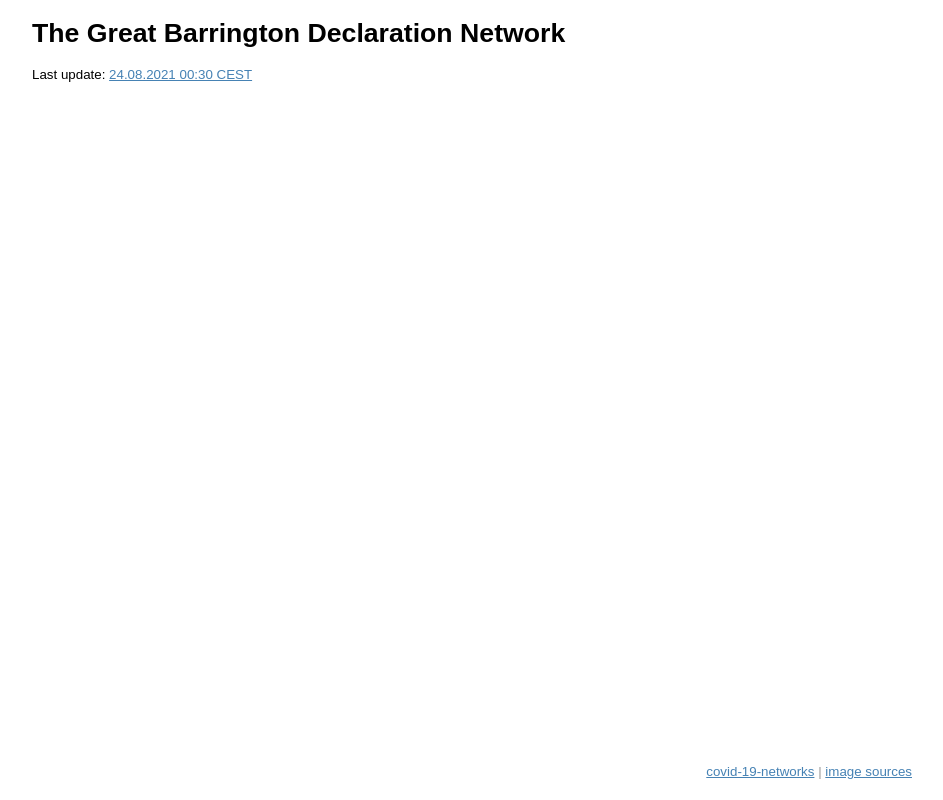
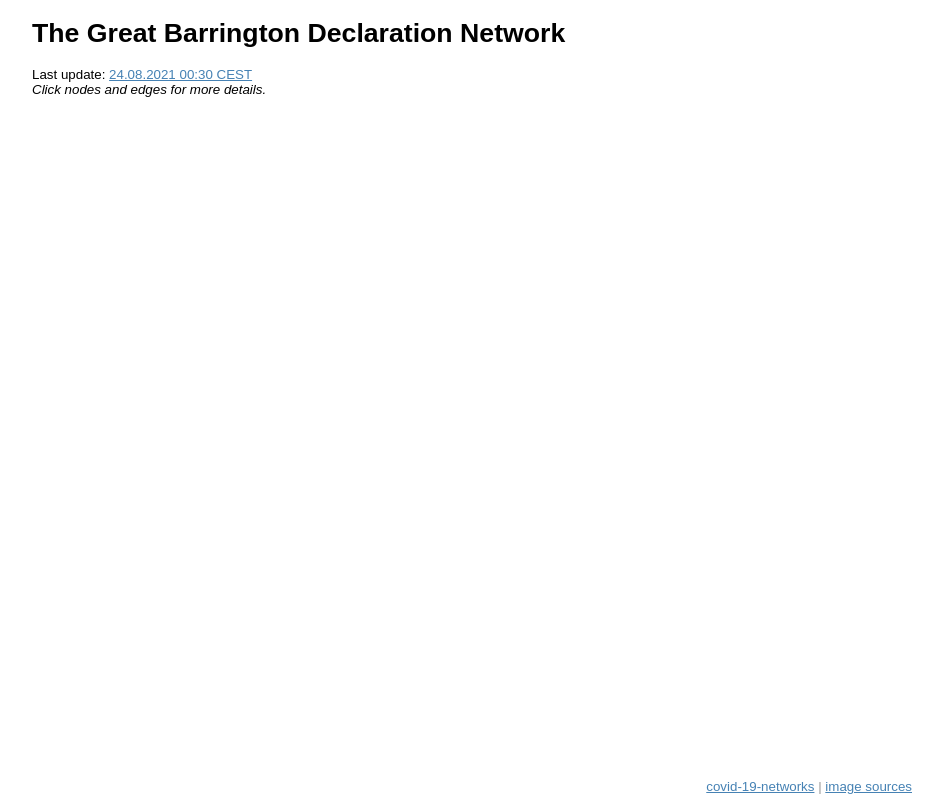
Before and after one commit to walterra/covid-19-networks, a website: page docs/index.html in a window 1280 px wide. Shown: the top 800 px of the page, without its empty margins (160-1103 px from the left). Drawn offline with nearby package versions, Linux system fonts and the light colour scheme.

Commit message:
Update index.html

```diff
--- a/docs/index.html
+++ b/docs/index.html
@@ -73,7 +73,10 @@
   <body>
     <div class="text-section">
       <h1>The Great Barrington Declaration Network</h1>
-      <p>Last update: <a href="https://github.com/walterra/covid-19-networks" target="_BLANK">24.08.2021 00:30 CEST</a></p>
+      <p>
+        Last update: <a href="https://github.com/walterra/covid-19-networks" target="_BLANK">24.08.2021 00:30 CEST</a><br />
+        <i>Click nodes and edges for more details.</i>
+      </p>
     </div>
     <iframe
       id="network-frame"
```
